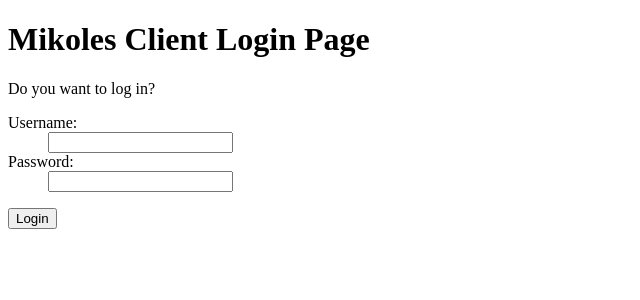
After one commit to kamaile773/Mikole_Database_Build_V2, a Flask app: page /client_login in a window 1280 px wide. The commit adds this page. Shown: the top 300 px of the page, without its empty margins (0-640 px from the left). Run offline with Flask 2, Linux system fonts and the light colour scheme.

Commit message:
Working in progress: New client feature up and Staff can see events.

```diff
--- a/model.py
+++ b/model.py
@@ -88,7 +88,7 @@ class Event(db.Model):
     partypackage = db.relationship('Party_Package', backref='events')
 
     def __repr__(self):
-        return f'<Event event_id={self.event_id} client={self.clevient} goh_name={self.goh_name} partypackage={self.partypackage} date_of_event={self.date_of_event} event_location{self.event_location}>'
+        return f'<Event event_id={self.event_id} client={self.client} goh_name={self.goh_name} partypackage={self.partypackage} date_of_event={self.date_of_event} event_location{self.event_location}>'
 
 def connect_to_db(flask_app, db_uri='postgresql:///mikole', echo=True):
     flask_app.config['SQLALCHEMY_DATABASE_URI'] = db_uri
--- a/server.py
+++ b/server.py
@@ -60,10 +60,12 @@ def staffer_login():
 
     if staffer_login_pn == None:
         flash('Wrong password!')
+        session['staffer'] = username
         return redirect('/staffer_login')
     else:
         flash(f'You are logged in as {username}.')
-    return redirect('/')
+
+    return redirect('/scheduled_events')
 
 #Passing this string /staffer_login as a agru to app.route= means that when we go localhost:5000/staffer_login it directs it here
 @app.route('/staffer_login')
@@ -108,6 +110,30 @@ def register_client():
     else:
         flash('No information entered please try again')
         return redirect('/')
+
+#Client log in Feature
+@app.route('/client_login', methods=['POST'])
+def client_login():
+    """Create a client login."""
+
+    username = request.form['username']
+    client_phone_num = request.form['client_phone_num']
+
+    client_login_pn = crud.get_client_phone_num(client_phone_num)
+
+    if client_login_pn == None:
+        flash('Wrong password!')
+        return redirect('/client_login')
+    else:
+        flash(f'You are logged in as {username}.')
+    return redirect('/')
+        #NEED TO ADD A QUEREY PAGE FOR PARTY
+
+@app.route('/client_login')
+def clients_login():
+    """Create a client login."""
+
+    return render_template('client_login_index.html')
 
 @app.route('/clients')
 def all_clients():
@@ -170,7 +196,12 @@ def show_event(event_id):
 
     return render_template('client_thank.html', event=event)
 
+@app.route('/scheduled_events')
+def show_staffers_events():
 
+    events = crud.get_events_by_location('Joe')  #session['staffer'])
+
+    return render_template('scheduled_events.html', events=events)
 
 
 if __name__ == '__main__':
--- /dev/null
+++ b/templates/client_login_index.html
@@ -0,0 +1,15 @@
+{% extends 'client_layout.html' %}
+{% block body %}
+
+  <h1>Mikoles Client Login Page</h1>
+    <p>Do you want to log in?</p>
+      <form method="post" action="/client_login">
+        <dl>
+          <dt>Username:
+          <dd><input type="text" name="username">
+          <dt>Password:
+          <dd><input type="text" name="client_phone_num">
+        </dl>
+        <p><input type="submit" value="Login">
+      </form>
+{% endblock %}
--- a/templates/staffer_login.html
+++ b/templates/staffer_login.html
@@ -9,8 +9,7 @@
       <dd><input type=text name=username value="{{
           request.form.lname }}">
       <dt>Password:
-      <dd><input type=text name=staffer_login_pn value="{{
-          request.form.phone_num">
+      <dd><input type=text name=staffer_login_pn value="{{ request.form.phone_num }}">
     </dl>
     <p><input type=submit value=Login>
   </form>
```
Also changed, not shown: crud.py (+12 -2 lines), templates/clients_login_layout.html (added, +15 -0 lines), templates/scheduled_events.html (added, +16 -0 lines).
